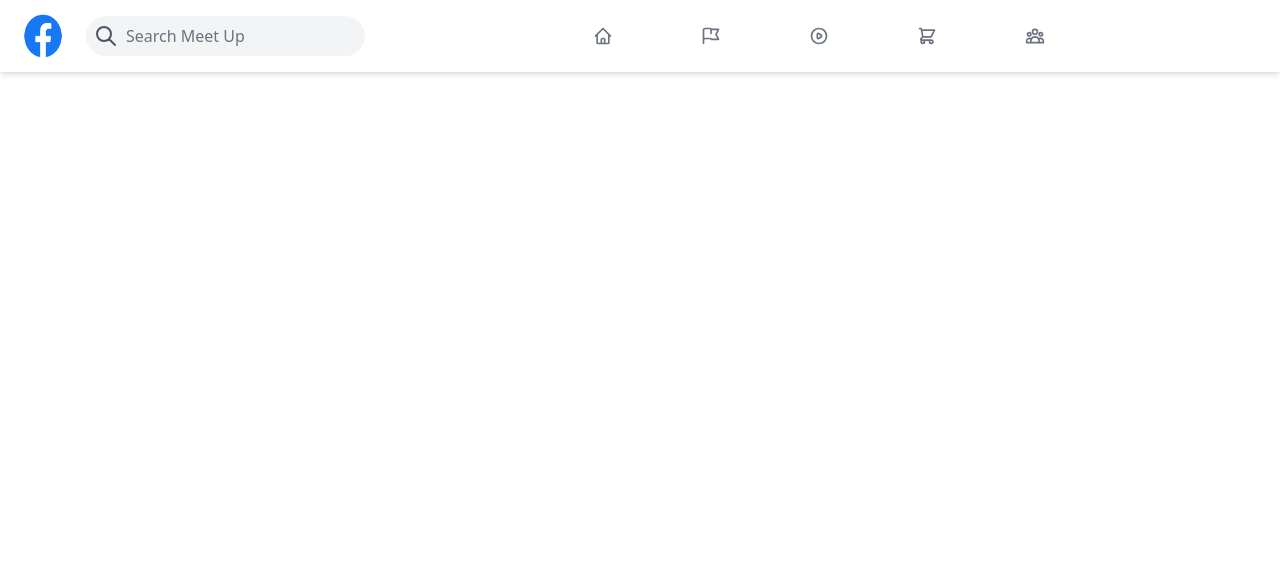
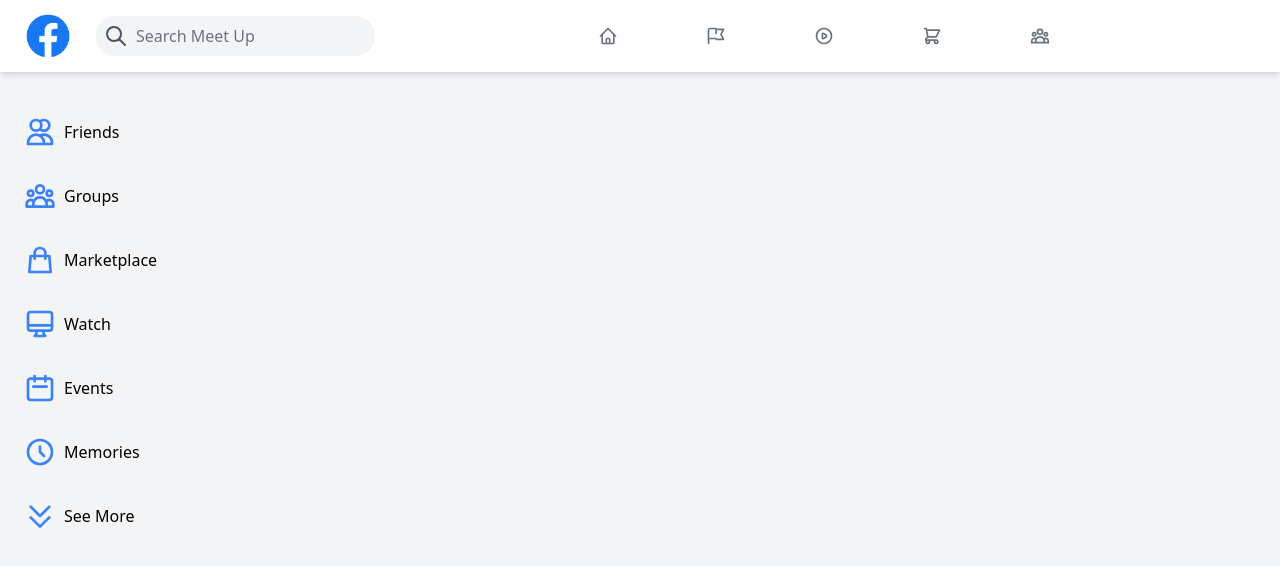
Before and after one commit to SaqlineShabbir/Meet-Up-Front-End, a Next.js app: page / in a window 1280 px wide. Shown: the top 566 px of the page. Built offline with nearby package versions, Linux system fonts and the light colour scheme.

Commit message:
Complete the meetup application sidebar

```diff
--- a/components/Header.js
+++ b/components/Header.js
@@ -5,16 +5,16 @@ import {
   SearchIcon,
   ShoppingCartIcon,
   UserGroupIcon,
-} from '@heroicons/react/outline';
-import Image from 'next/image';
-import logo from '../assets/logos/Facebook-logo.png';
-import HeaderIcon from './HeaderIcon';
+} from "@heroicons/react/outline";
+import Image from "next/image";
+import logo from "../assets/logos/Facebook-logo.png";
+import HeaderIcon from "./HeaderIcon";
 function Header() {
   return (
     <div className="sticky top-0 z-50 bg-white flex items-center p-2 lg-px-5 shadow-md">
       {/* left */}
       <div className="flex items-center">
-        <Image src={logo} width={70} height={50} layout="fixed" />
+        <Image src={logo} width={80} height={50} layout="fixed" />
         <div className="flex ml-2 rounded-full items-center  bg-gray-100 p-2">
           <SearchIcon className="h-6 text-gray-600" />
           <input
--- /dev/null
+++ b/components/Sidebar.js
@@ -0,0 +1,31 @@
+import {
+  CalendarIcon,
+  ChevronDoubleDownIcon,
+  ClockIcon,
+  DesktopComputerIcon,
+  FlagIcon,
+  HomeIcon,
+  PlayIcon,
+  SearchIcon,
+  ShoppingBagIcon,
+  ShoppingCartIcon,
+  UserGroupIcon,
+  UsersIcon,
+} from "@heroicons/react/outline";
+import SidebarRow from "./SidebarRow";
+
+const Sidebar = () => {
+  return (
+    <div className="p-2 mt-5 max-w-[600px] xl:min-w-[300px]">
+      <SidebarRow Icon={UsersIcon} title="Friends" />
+      <SidebarRow Icon={UserGroupIcon} title="Groups" />
+      <SidebarRow Icon={ShoppingBagIcon} title="Marketplace" />
+      <SidebarRow Icon={DesktopComputerIcon} title="Watch" />
+      <SidebarRow Icon={CalendarIcon} title="Events" />
+      <SidebarRow Icon={ClockIcon} title="Memories" />
+      <SidebarRow Icon={ChevronDoubleDownIcon} title="See More" />
+    </div>
+  );
+};
+
+export default Sidebar;
--- /dev/null
+++ b/components/SidebarRow.js
@@ -0,0 +1,23 @@
+import Image from "next/image";
+
+const SidebarRow = ({ src, Icon, title }) => {
+  return (
+    <div className="flex items-center space-x-2 p-4 hover:bg-gray-200 rounded-xl cursor-pointer">
+      {src && (
+        <Image
+          className="rounded-full"
+          src={src}
+          width={30}
+          height={30}
+          layout="fixed"
+          alt="userPic"
+        />
+      )}
+
+      {Icon && <Icon className="h-8 w-8 text-blue-500" />}
+      <p className="hidden sm:inline-flex font-medium">{title}</p>
+    </div>
+  );
+};
+
+export default SidebarRow;
--- a/pages/index.js
+++ b/pages/index.js
@@ -1,15 +1,16 @@
-import Head from 'next/head';
-import Header from '../components/Header';
+import Head from "next/head";
+import Header from "../components/Header";
+import Sidebar from "../components/Sidebar";
 
 export default function Home() {
   return (
-    <div>
+    <div className="h-screen  bg-gray-100 overflow-hidden">
       <Head>
         <title>Meet Up</title>
       </Head>
       <Header />
-      <main>
-        {/* sidebar */}
+      <main className="flex">
+        <Sidebar />
         {/* newsFeed */}
       </main>
     </div>
```
